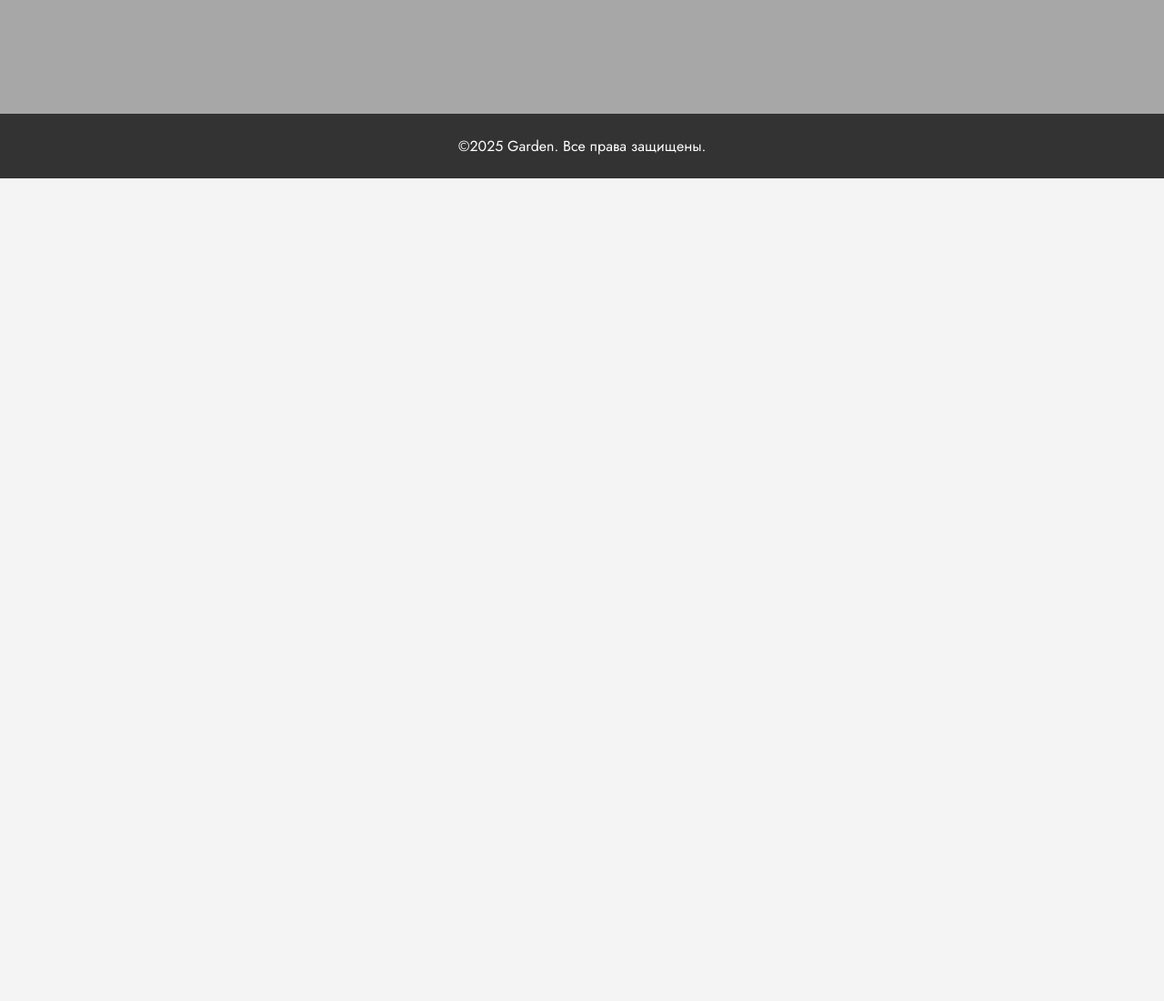
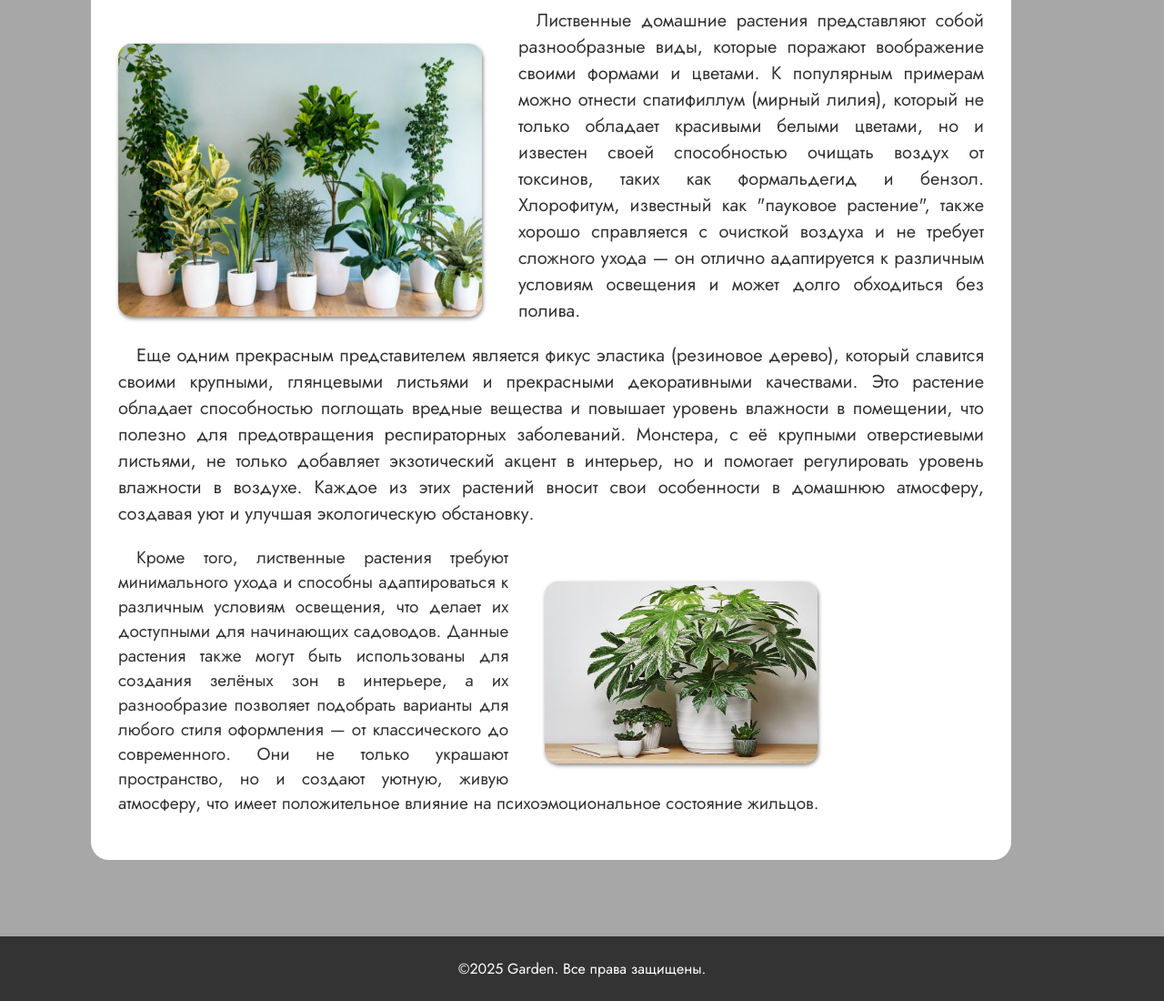
Before and after one commit to ligzzza/test, a plain HTML site: page listv.html in a window 1280 px wide. Shown: the part 592-1692 px from the top of the page at 91% size. Before the commit the page ends 800 px from the top, so only its background shows below. Drawn offline with Linux system fonts and the light colour scheme.

Commit message:
Merge branch 'main' of https://github.com/ligzzza/coursework

```diff
--- a/listv.html
+++ b/listv.html
@@ -32,8 +32,14 @@
     <main>
         <section class="popular1">
             <div class="container">
-                <h2>ХУЙ</h2>
-                <P>ХУЙЫВАФЫВАФЫВАОРФЫВАШОЛРФЫВОАЛФЫВАФЫИАРДОЛЫ</P>
+                <h2>Лиственные растения</h2>
+                <img src="лист рас.jpg">
+                <P>Лиственные домашние растения представляют собой разнообразные виды, которые поражают воображение своими формами и цветами. К популярным примерам можно отнести спатифиллум (мирный лилия), который не только обладает красивыми белыми цветами, но и известен своей способностью очищать воздух от токсинов, таких как формальдегид и бензол. Хлорофитум, известный как "пауковое растение", также хорошо справляется с очисткой воздуха и не требует сложного ухода — он отлично адаптируется к различным условиям освещения и может долго обходиться без полива.</p>
+                <p>Еще одним прекрасным представителем является фикус эластика (резиновое дерево), который славится своими крупными, глянцевыми листьями и прекрасными декоративными качествами. Это растение обладает способностью поглощать вредные вещества и повышает уровень влажности в помещении, что полезно для предотвращения респираторных заболеваний. Монстера, с её крупными отверстиевыми листьями, не только добавляет экзотический акцент в интерьер, но и помогает регулировать уровень влажности в воздухе. Каждое из этих растений вносит свои особенности в домашнюю атмосферу, создавая уют и улучшая экологическую обстановку.</P>
+                <div class="container1">
+                    <img src="лист рас1.jpg">
+                    <p>Кроме того, лиственные растения требуют минимального ухода и способны адаптироваться к различным условиям освещения, что делает их доступными для начинающих садоводов. Данные растения также могут быть использованы для создания зелёных зон в интерьере, а их разнообразие позволяет подобрать варианты для любого стиля оформления — от классического до современного. Они не только украшают пространство, но и создают уютную, живую атмосферу, что имеет положительное влияние на психоэмоциональное состояние жильцов.</p>
+                </div>
             </div>
         </section>
     </main>
--- a/style.css
+++ b/style.css
@@ -74,20 +74,20 @@ main {
     background-color: #a7a7a7;
 }
 
-.popular, .news, .categories {
+.popular, .news  {
     padding: 2rem 0;
 }
 
-.popular h2, .news h2, .categories h2 {
+.popular h2, .news h2 {
     text-align: center;
     margin-bottom: 2rem;
 }
 
-.popular1, .news, .categories {
-    padding: 2rem 5rem 10% 5rem;
+.popular1, .news {
+    padding: 2rem 5rem 5% 5rem;
 }
 
-.popular1 h2, .news h2, .categories h2 {
+.popular1 h2, .news h2 {
     text-align: center;
     margin-bottom: 1.5rem;
 }
@@ -288,33 +288,55 @@ main {
 .news-item h3{
     font-size: 1.5rem;
 }
-/*
-.category-list {
-    list-style: none;
-    padding: 0;
-    text-align: center;
-}
 
-.category-list li {
-    margin: 10px 0;
-}
-
-.category-list li a {
-    display: inline-block;
-    padding: 10px 20px;
-    border: 1px solid #ddd;
-    border-radius: 5px;
-    background: white;
-}
-
-.category-list li a:hover {
-    background: #f0f0f0;
-    text-decoration: none;
-}
-*/
 footer {
     background: #333;
     color: white;
     text-align: center;
     padding: 0.5rem 0;
 }
+
+.popular1 .container{
+    background-color: white;
+    width: 85%;
+    margin: 20px 20px;
+    max-width: 1300px;
+    padding: 30px;
+    border-radius: 20px;
+    text-indent: 20px;
+    text-align: justify;
+}
+.popular1 .container img{
+    height: 300px;
+    width: 400px;
+    float: left;
+    margin-right: 40px;
+    margin-top: 40px;
+    border-radius: 15px;
+    box-shadow: 1px 2px 4px rgba(0, 0, 0, 0.5);
+}
+
+.popular1 .container p{
+    font-size: 20px;
+}
+
+.popular1 .container1{
+    background-color: white;
+    width: 85%;
+    max-width: 1300px;
+    border-radius: 20px;
+}
+
+.popular1 .container1 img{
+    height: 200px;
+    width: 300px;
+    float: right;
+    margin-left: 40px;
+    border-radius: 15px;
+    box-shadow: 1px 2px 4px rgba(0, 0, 0, 0.5);
+    margin-bottom: 25px;
+}
+
+.popular1 .container1 p{
+    font-size: 19px;
+}
```
Also changed, not shown: index.html (+1 -1 lines), listv2.html (+2 -2 lines), listv3.html (+2 -2 lines), listv4.html (+2 -2 lines), лист рас.jpg (added), лист рас1.jpg (added), 2 other files.
